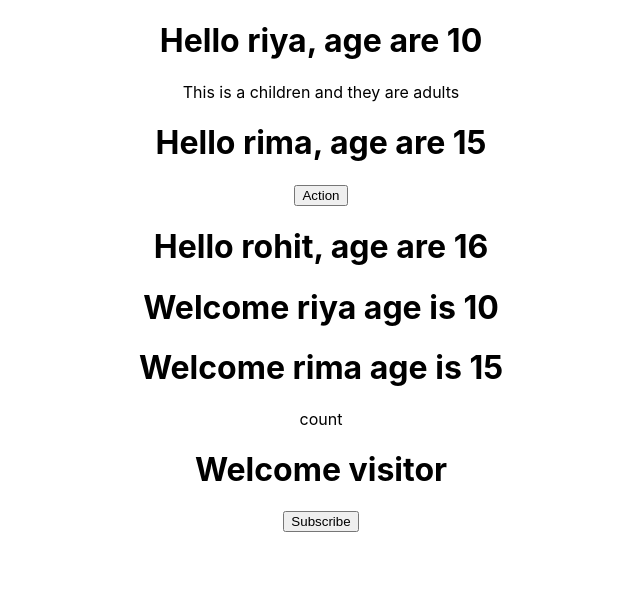
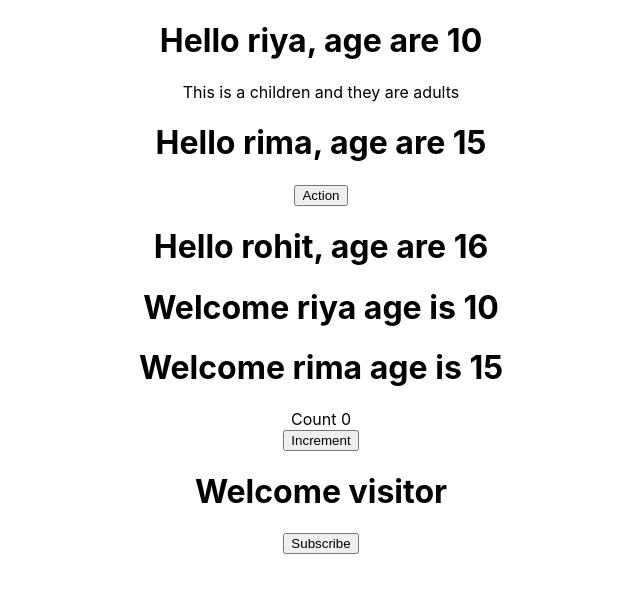
Before and after one commit to swarnalisaha2000/learning-react, a React (Create React App) app: page / in a window 1280 px wide. Shown: the top 592 px of the page, without its empty margins (319-959 px from the left). Built offline with nearby package versions, Linux system fonts and the light colour scheme.

Commit message:
Learned setstate() method and its properties

```diff
--- a/src/components/Counter.js
+++ b/src/components/Counter.js
@@ -1,13 +1,38 @@
 import React, { Component } from 'react'
 
+
+
 class Counter extends Component {
+
+    constructor(props) {
+        super(props)
+
+        this.state = {
+            count : 0
+        }
+    }
+
+    increment(){
+        this.setState({
+            count : this.state.count + 1
+        },
+        ()=>{
+            console.log('Callback',this.state.count)
+        }
+        )
+        console.log(this.state.count)
+    }
+
     render() {
         return (
             <div>
-            count
+                <div>
+                    Count {this.state.count}
+                </div>
+                    <button onClick={() => this.increment()}>Increment</button>
             </div>
         )
-    }
+}
 }
 
 export default Counter
```
